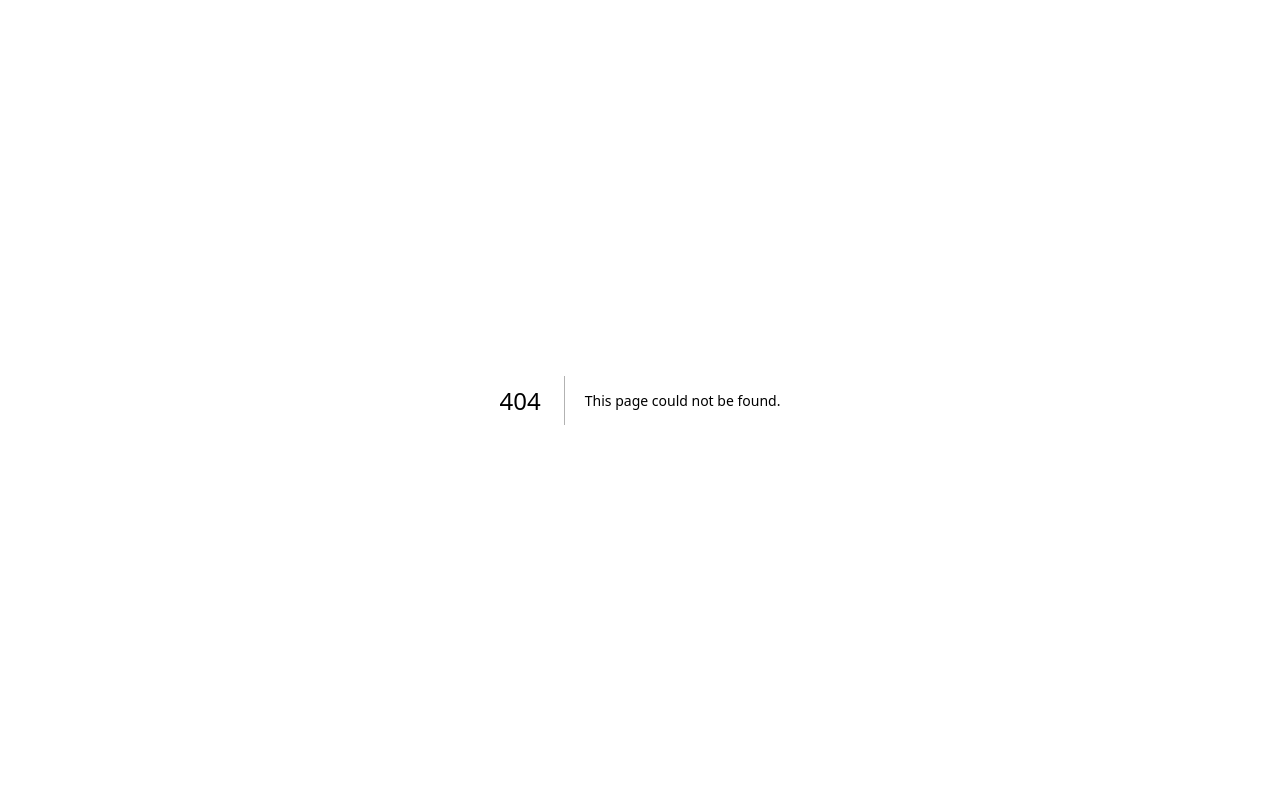
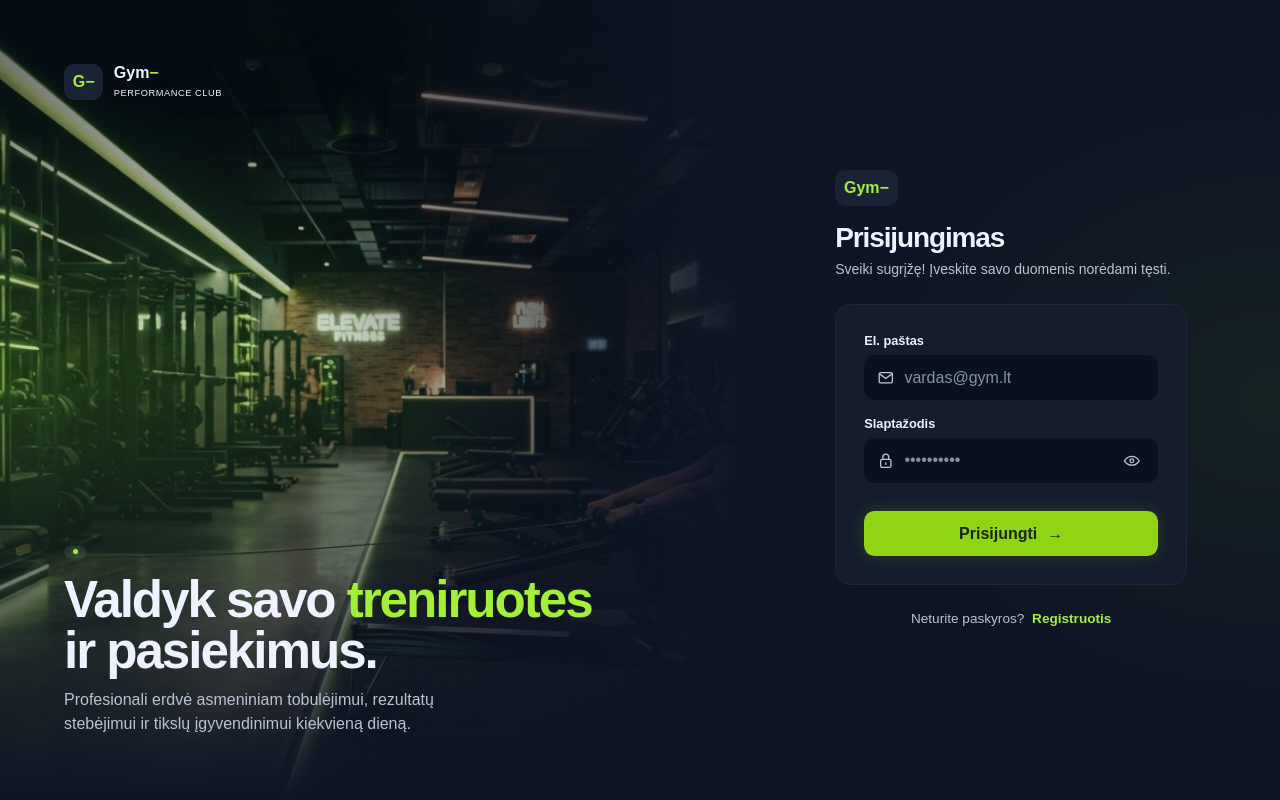
Before and after one commit to itsonicodes/sporto-klubo-sistema, a Next.js app: page /login in a window 1280 px wide. Before the commit this address had no page. Built offline with nearby package versions, Linux system fonts and the light colour scheme.

Commit message:
pridetas login puslapis

```diff
--- /dev/null
+++ b/src/app/login/login.module.css
@@ -0,0 +1,244 @@
+.page {
+  --background: #0d1424;
+  --accent: #a3ef39;
+  --text: #eef3ff;
+  --muted: #b9c3d3;
+
+  display: grid;
+  grid-template-columns: 58% 42%;
+  min-height: 100svh;
+  background: var(--background);
+  color: var(--text);
+  font-family: Arial, sans-serif;
+}
+
+.page * {
+  box-sizing: border-box;
+}
+
+.hero {
+  display: flex;
+  flex-direction: column;
+  justify-content: space-between;
+  gap: 3rem;
+  padding: clamp(1.5rem, 5vw, 4rem);
+  background:
+    linear-gradient(90deg, transparent 45%, var(--background) 100%),
+    linear-gradient(180deg, #070f19a8, #0d14241c 45%, var(--background)),
+    radial-gradient(ellipse at left center, #70c42f50, transparent 58%),
+    url("/gym-bg.jpg") center / cover no-repeat;
+}
+
+.brand {
+  display: flex;
+  align-items: center;
+  gap: 0.65rem;
+}
+
+.brandIcon,
+.badge {
+  display: inline-grid;
+  place-items: center;
+  padding: 0.55rem;
+  border-radius: 0.65rem;
+  background: #192335;
+  color: var(--accent);
+  font-weight: 800;
+}
+
+.brand strong {
+  display: block;
+}
+
+.brand strong span,
+.heroText h2 span {
+  color: var(--accent);
+}
+
+.brand small {
+  font-size: 0.58rem;
+  letter-spacing: 0.06em;
+}
+
+.indicator {
+  display: grid;
+  place-items: center;
+  width: 1.45rem;
+  height: 0.75rem;
+  margin-bottom: 1rem;
+  border-radius: 1rem;
+  background: #ffffff12;
+}
+
+.indicator::after {
+  content: "";
+  width: 0.35rem;
+  height: 0.35rem;
+  border-radius: 50%;
+  background: var(--accent);
+  box-shadow: 0 0 0.6rem var(--accent);
+}
+
+.heroText h2 {
+  max-width: 34rem;
+  margin: 0 0 0.75rem;
+  font-size: clamp(2rem, 4vw, 3.5rem);
+  line-height: 1;
+  letter-spacing: -0.04em;
+}
+
+.heroText p {
+  max-width: 26rem;
+  margin: 0;
+  color: var(--muted);
+  line-height: 1.5;
+}
+
+.login {
+  display: grid;
+  place-items: center;
+  padding: 2rem 1.5rem;
+  background: radial-gradient(ellipse at right center, #86d51b12, transparent 55%);
+}
+
+.content {
+  width: 100%;
+  max-width: 22rem;
+}
+
+.content h1 {
+  margin: 1rem 0 0.35rem;
+  font-size: 1.75rem;
+  letter-spacing: -0.04em;
+}
+
+.intro {
+  margin: 0 0 1.5rem;
+  color: var(--muted);
+  font-size: 0.875rem;
+  line-height: 1.5;
+}
+
+.form {
+  display: grid;
+  gap: 1rem;
+  padding: clamp(1rem, 2.5vw, 1.75rem);
+  border: 1px solid #ffffff0b;
+  border-radius: 1rem;
+  background: #141c2e;
+}
+
+.field label {
+  display: block;
+  margin-bottom: 0.4rem;
+  font-size: 0.8rem;
+  font-weight: 700;
+}
+
+.inputRow {
+  display: flex;
+  align-items: center;
+  gap: 0.6rem;
+  padding: 0 0.75rem;
+  border: 1px solid transparent;
+  border-radius: 0.65rem;
+  background: #091121;
+  color: var(--muted);
+}
+
+.inputRow:focus-within {
+  border-color: var(--accent);
+}
+
+.inputRow svg {
+  flex: none;
+  width: 1.1rem;
+  height: 1.1rem;
+  fill: none;
+  stroke: currentColor;
+  stroke-width: 1.8;
+  stroke-linecap: round;
+  stroke-linejoin: round;
+}
+
+.inputRow input {
+  width: 100%;
+  min-width: 0;
+  padding: 0.8rem 0;
+  border: 0;
+  outline: none;
+  background: transparent;
+  color: var(--text);
+  font: inherit;
+}
+
+.inputRow input::placeholder {
+  color: #8592a4;
+}
+
+.toggle {
+  display: grid;
+  place-items: center;
+  padding: 0.3rem;
+  border: 0;
+  background: transparent;
+  color: inherit;
+  cursor: pointer;
+}
+
+.submit {
+  margin-top: 0.75rem;
+  padding: 0.85rem;
+  border: 0;
+  border-radius: 0.65rem;
+  background: #91d414;
+  color: #172500;
+  font: inherit;
+  font-weight: 800;
+  cursor: pointer;
+  box-shadow: 0 0 1rem #91d41435;
+}
+
+.submit:hover {
+  background: var(--accent);
+}
+
+.submit span {
+  margin-left: 0.35rem;
+}
+
+.register,
+.message {
+  color: var(--muted);
+  font-size: 0.85rem;
+  line-height: 1.5;
+}
+
+.register {
+  margin: 1.5rem 0 0;
+  text-align: center;
+}
+
+.register a {
+  margin-left: 0.25rem;
+  color: var(--accent);
+  font-weight: 700;
+}
+
+.message {
+  margin: 0;
+}
+
+@media (max-width: 700px) {
+  .page {
+    grid-template-columns: 1fr;
+  }
+
+  .hero {
+    min-height: 17rem;
+  }
+
+  .login {
+    padding-block: 2.25rem;
+  }
+}
--- /dev/null
+++ b/src/app/login/page.tsx
@@ -0,0 +1,108 @@
+"use client";
+
+import { useState } from "react";
+import type { FormEvent } from "react";
+import Link from "next/link";
+import styles from "./login.module.css";
+
+export default function LoginPage() {
+  const [showPassword, setShowPassword] = useState(false);
+  const [message, setMessage] = useState("");
+
+  function handleSubmit(event: FormEvent<HTMLFormElement>) {
+    event.preventDefault();
+    setMessage("Prisijungimas dar nesusietas su serveriu.");
+  }
+
+  return (
+    <main className={styles.page}>
+      <section className={styles.hero} aria-label="Gym Performance Club">
+        <div className={styles.brand}>
+          <span className={styles.brandIcon} aria-hidden="true">G−</span>
+          <div>
+            <strong>Gym<span>−</span></strong>
+            <small>PERFORMANCE CLUB</small>
+          </div>
+        </div>
+
+        <div className={styles.heroText}>
+          <div className={styles.indicator} aria-hidden="true" />
+          <h2>Valdyk savo <span>treniruotes</span> ir pasiekimus.</h2>
+          <p>
+            Profesionali erdvė asmeniniam tobulėjimui, rezultatų stebėjimui
+            ir tikslų įgyvendinimui kiekvieną dieną.
+          </p>
+        </div>
+      </section>
+
+      <section className={styles.login} aria-labelledby="login-title">
+        <div className={styles.content}>
+          <span className={styles.badge}>Gym−</span>
+          <h1 id="login-title">Prisijungimas</h1>
+          <p className={styles.intro}>
+            Sveiki sugrįžę! Įveskite savo duomenis norėdami tęsti.
+          </p>
+
+          <form className={styles.form} onSubmit={handleSubmit}>
+            <div className={styles.field}>
+              <label htmlFor="email">El. paštas</label>
+              <div className={styles.inputRow}>
+                <svg viewBox="0 0 24 24" aria-hidden="true">
+                  <rect x="3" y="5" width="18" height="14" rx="2" />
+                  <path d="m4 7 8 6 8-6" />
+                </svg>
+                <input
+                  id="email"
+                  name="email"
+                  type="email"
+                  autoComplete="username"
+                  placeholder="vardas@gym.lt"
+                  required
+                />
+              </div>
+            </div>
+
+            <div className={styles.field}>
+              <label htmlFor="password">Slaptažodis</label>
+              <div className={styles.inputRow}>
+                <svg viewBox="0 0 24 24" aria-hidden="true">
+                  <rect x="5" y="10" width="14" height="11" rx="2" />
+                  <path d="M8 10V7a4 4 0 0 1 8 0v3m-4 5v2" />
+                </svg>
+                <input
+                  id="password"
+                  name="password"
+                  type={showPassword ? "text" : "password"}
+                  autoComplete="current-password"
+                  placeholder="••••••••••"
+                  required
+                />
+                <button
+                  className={styles.toggle}
+                  type="button"
+                  aria-label={showPassword ? "Slėpti slaptažodį" : "Rodyti slaptažodį"}
+                  onClick={() => setShowPassword(!showPassword)}
+                >
+                  <svg viewBox="0 0 24 24" aria-hidden="true">
+                    <path d="M2 12s3.5-6 10-6 10 6 10 6-3.5 6-10 6-10-6-10-6Z" />
+                    <circle cx="12" cy="12" r="2.5" />
+                    {showPassword && <path d="m3 3 18 18" />}
+                  </svg>
+                </button>
+              </div>
+            </div>
+
+            <button className={styles.submit} type="submit">
+              Prisijungti <span aria-hidden="true">→</span>
+            </button>
+            {message && <p className={styles.message} role="status">{message}</p>}
+          </form>
+
+          <p className={styles.register}>
+            Neturite paskyros? <Link href="/register">Registruotis</Link>
+          </p>
+        </div>
+      </section>
+    </main>
+  );
+}
```
Also changed, not shown: public/gym-bg.jpg (added).
